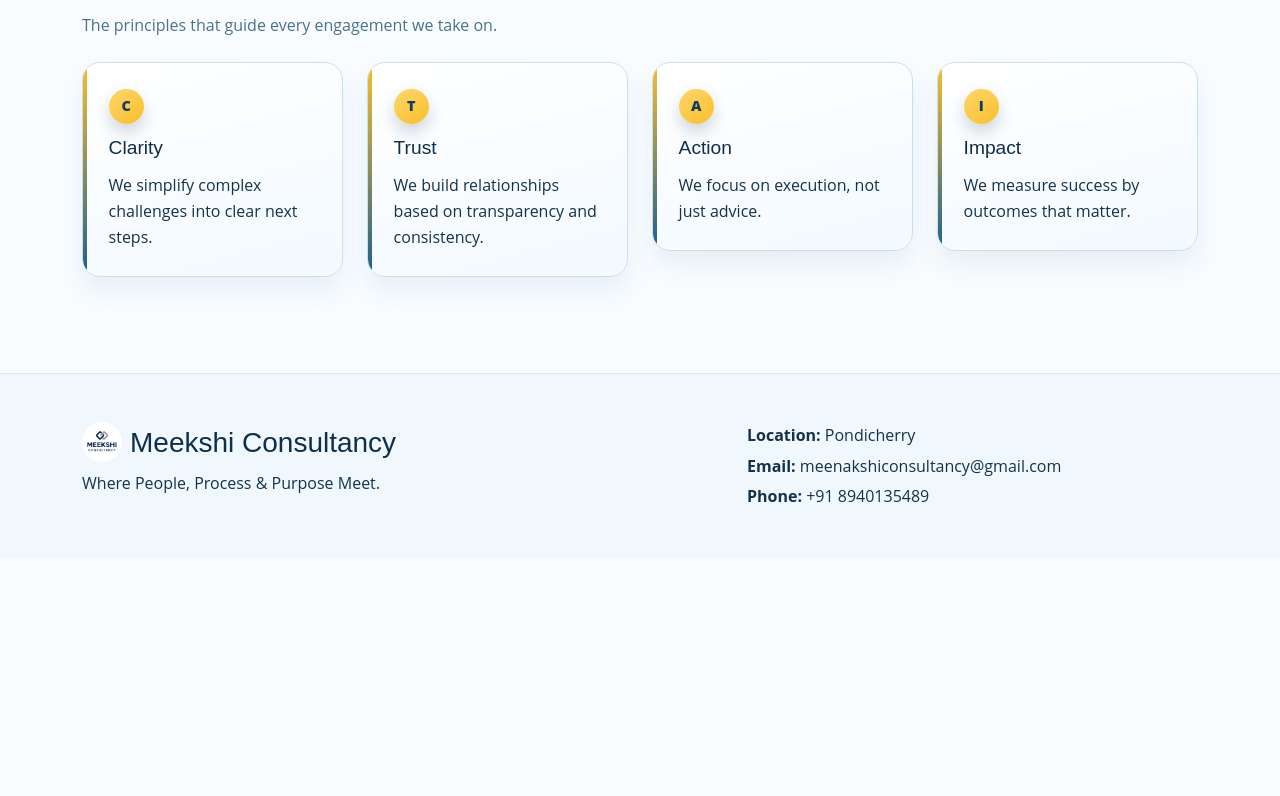
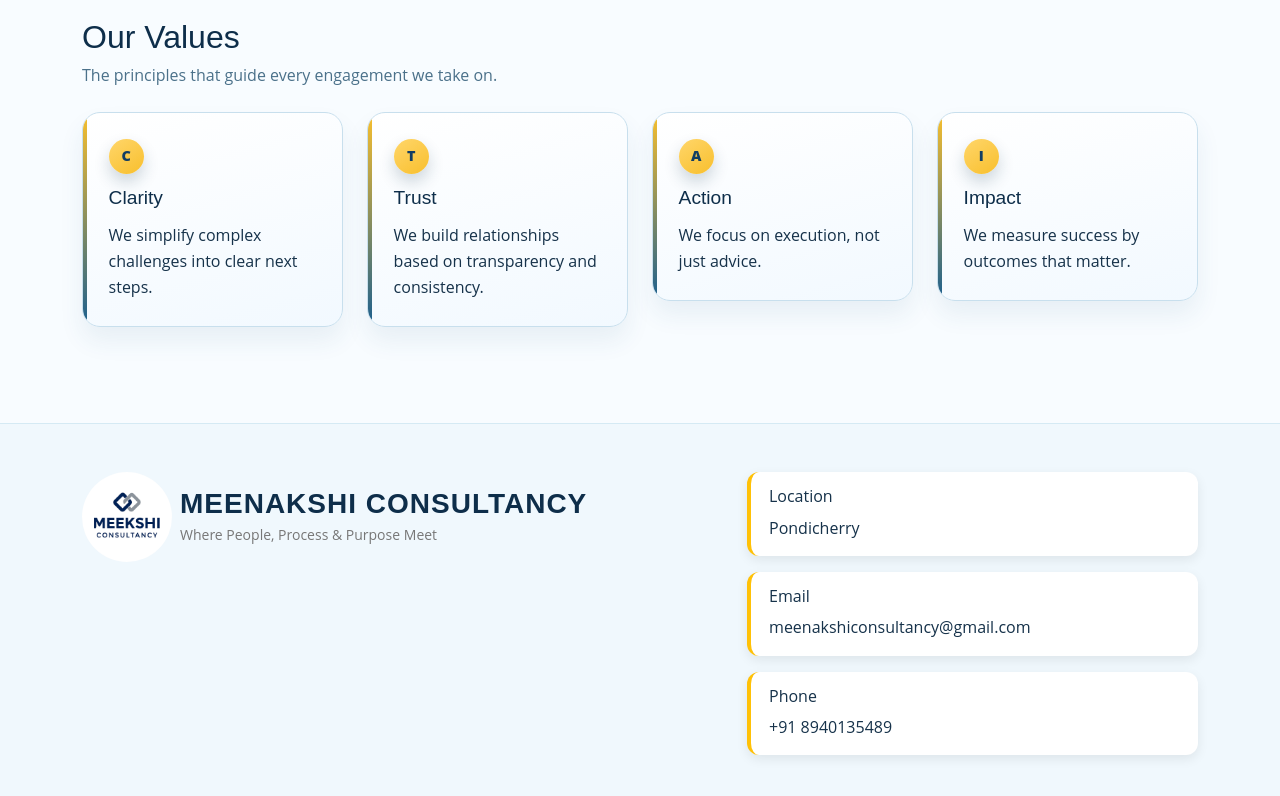
Before and after one commit to technovahub2025/meekshi_consultancy, a React (Vite) app: page /about in a window 1280 px wide. Shown: the part 1500-2296 px from the top of the page. Before the commit the page ends 2058 px from the top, so only its background shows below. Built offline with nearby package versions, Linux system fonts and the light colour scheme.

Commit message:
update logo size, enhance footer layout, and add contact card styles

```diff
--- a/src/components/SiteLayout.jsx
+++ b/src/components/SiteLayout.jsx
@@ -24,14 +24,15 @@ function SiteLayout() {
   }
 
   const logoStyle = {
-    height: '40px',
-    width: '40px',
+    height: '90px',
+    width: '90px',
     objectFit: 'cover',
     borderRadius: '50%',
   }
 
   return (
     <>
+      {/* WhatsApp Button */}
       <a
         className="whatsapp-float"
         href="https://wa.me/918940135489"
@@ -41,6 +42,7 @@ function SiteLayout() {
         WhatsApp
       </a>
 
+      {/* HEADER */}
       <header className="site-header sticky-top">
         <nav className="navbar navbar-expand-lg py-3">
           <div className="container">
@@ -49,18 +51,15 @@ function SiteLayout() {
               to="/"
             >
               <img src={logo} alt="Meekshi Logo" style={logoStyle} />
-              Meekshi Consultancy
+              MEENAKSHI CONSULTANCY
             </NavLink>
 
             <button
               className={`navbar-toggler ${isNavOpen ? 'is-open' : ''}`}
               type="button"
-              aria-controls="mainNav"
-              aria-expanded={isNavOpen}
-              aria-label="Toggle navigation"
               onClick={() => setIsNavOpen((prev) => !prev)}
             >
-              <span className="navbar-toggler-icon-custom" aria-hidden="true">
+              <span className="navbar-toggler-icon-custom">
                 <span className="bar"></span>
                 <span className="bar"></span>
                 <span className="bar"></span>
@@ -69,7 +68,6 @@ function SiteLayout() {
 
             <div
               className={`collapse navbar-collapse ${isNavOpen ? 'show' : ''}`}
-              id="mainNav"
             >
               <ul className="navbar-nav ms-auto gap-lg-2">
                 {navLinks.map((link) => (
@@ -94,31 +92,68 @@ function SiteLayout() {
 
       <Outlet />
 
+      {/* FOOTER */}
       <footer className="site-footer py-5 mt-5">
         <div className="container">
           <div className="row g-4">
+
+            {/* LEFT SIDE */}
             <div className="col-md-7">
               <div className="d-flex align-items-center gap-2">
                 <img src={logo} alt="Meekshi Logo" style={logoStyle} />
-                <h3 className="footer-title mb-0">Meekshi Consultancy</h3>
+
+                <div>
+                  <h3 className="footer-title mb-0 fw-bold">
+                    MEENAKSHI CONSULTANCY
+                  </h3>
+                  <small className="tagline">
+                    Where People, Process & Purpose Meet
+                  </small>
+                </div>
               </div>
-
-              <p className="mb-0 mt-2">
-                Where People, Process & Purpose Meet.
-              </p>
             </div>
 
+            {/* RIGHT SIDE - CONTACT CARDS */}
             <div className="col-md-5">
-              <p className="mb-1">
-                <strong>Location:</strong> Pondicherry
-              </p>
-              <p className="mb-1">
-                <strong>Email:</strong> meenakshiconsultancy@gmail.com
-              </p>
-              <p className="mb-0">
-                <strong>Phone:</strong> +91 8940135489
-              </p>
+              <div className="row g-3">
+
+                {/* Location */}
+                <div className="col-12">
+                  <div className="contact-card">
+                    <h6>Location</h6>
+                    <p className="mb-0">Pondicherry</p>
+                  </div>
+                </div>
+
+                {/* Email - Gmail Web */}
+                <div className="col-12">
+                  <a
+                    href="https://mail.google.com/mail/?view=cm&fs=1&to=meenakshiconsultancy@gmail.com"
+                    target="_blank"
+                    rel="noreferrer"
+                    className="contact-card text-decoration-none"
+                  >
+                    <h6>Email</h6>
+                    <p className="mb-0">
+                      meenakshiconsultancy@gmail.com
+                    </p>
+                  </a>
+                </div>
+
+                {/* Phone */}
+                <div className="col-12">
+                  <a
+                    href="tel:+918940135489"
+                    className="contact-card text-decoration-none"
+                  >
+                    <h6>Phone</h6>
+                    <p className="mb-0">+91 8940135489</p>
+                  </a>
+                </div>
+
+              </div>
             </div>
+
           </div>
         </div>
       </footer>
--- a/src/pages/AboutPage.css
+++ b/src/pages/AboutPage.css
@@ -324,3 +324,28 @@
     font-size: 0.88rem;
   }
 }
+
+.contact-card {
+  display: block;
+  background: #ffffff;
+  padding: 15px 18px;
+  border-radius: 12px;
+  box-shadow: 0 4px 12px rgba(0,0,0,0.08);
+  border-left: 4px solid #ffc107;
+  transition: transform 0.2s ease;
+  color: inherit;
+}
+
+.contact-card:hover {
+  transform: translateY(-3px);
+}
+
+.footer-title {
+  font-weight: 800;
+  letter-spacing: 1px;
+}
+
+.tagline {
+  font-size: 14px;
+  color: #777;
+}
```
